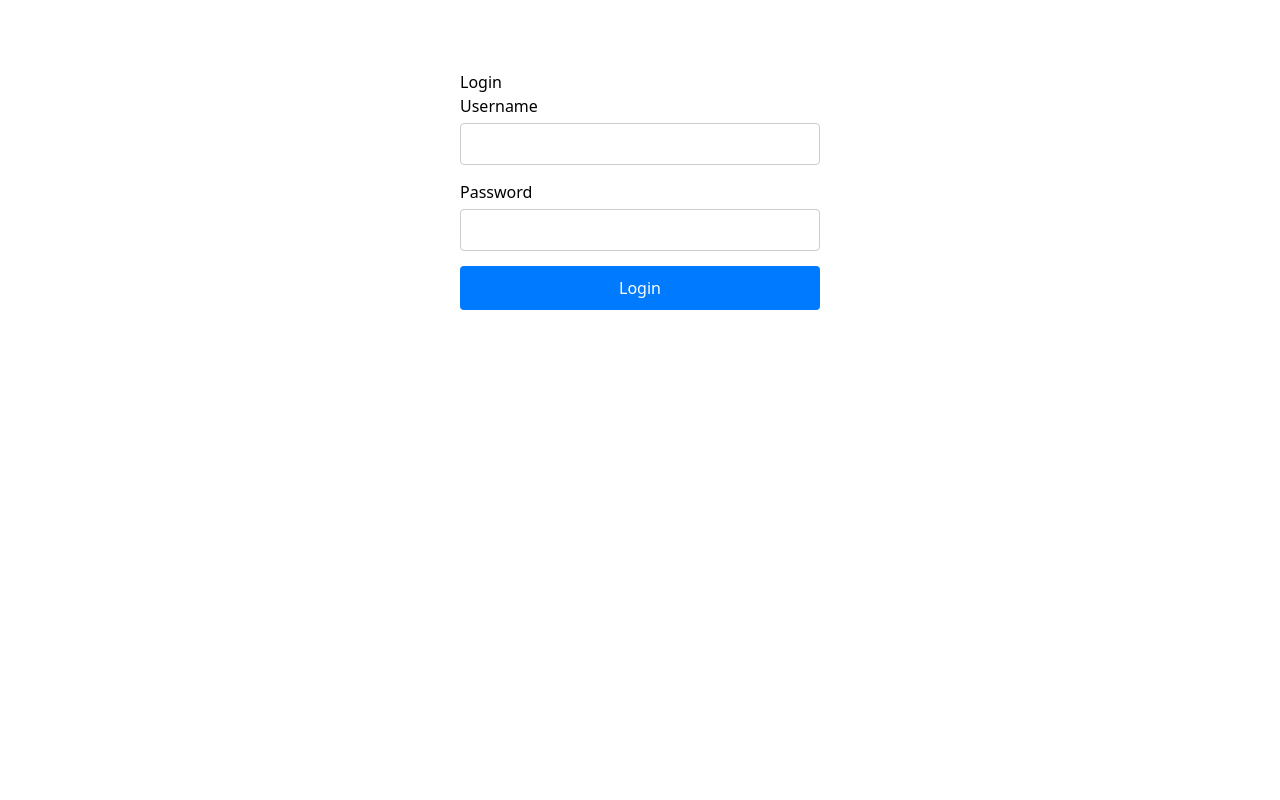
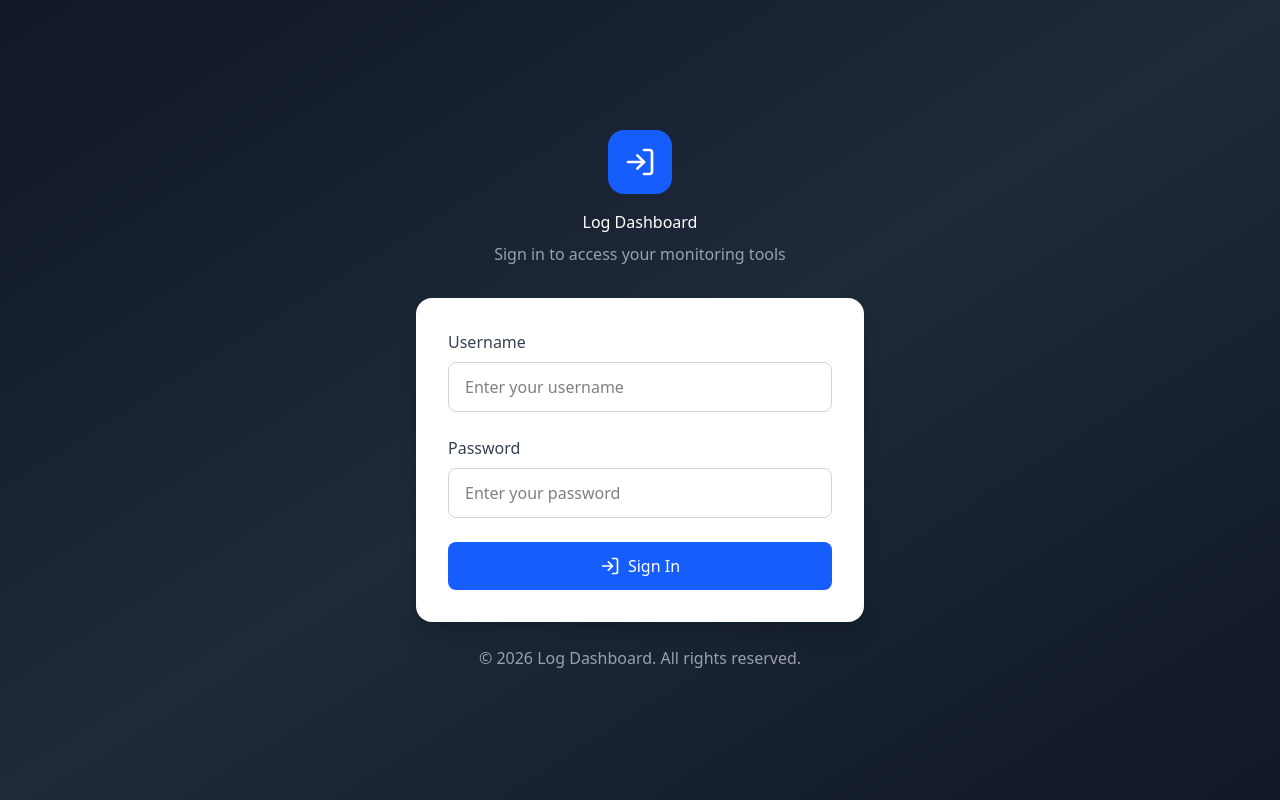
Before and after one commit to heshanthenura/lightlogger, a React app in the folder frontend/: page /login in a window 1280 px wide. Built offline with nearby package versions, Linux system fonts and the light colour scheme; the HTML template or start-up script is replaced by a standard one.

Commit message:
feat: service panel done

```diff
--- a/frontend/package.json
+++ b/frontend/package.json
@@ -11,9 +11,11 @@
   },
   "dependencies": {
     "@tailwindcss/vite": "^4.1.18",
+    "lucide-react": "^0.562.0",
     "react": "^19.2.0",
     "react-dom": "^19.2.0",
-    "react-router-dom": "^7.12.0"
+    "react-router-dom": "^7.12.0",
+    "react-toastify": "^11.0.5"
   },
   "devDependencies": {
     "@eslint/js": "^9.39.1",
--- a/frontend/src/pages/HomePage.tsx
+++ b/frontend/src/pages/HomePage.tsx
@@ -1,7 +1,64 @@
-import React from "react";
+import { LogOut } from "lucide-react";
+import React, { useState } from "react";
+import ServicePage from "./ServicePage";
 
 function HomePage() {
-  return <div>HomePage</div>;
+  var [tab, setTab] = useState("services");
+
+  return (
+    <div className="min-h-screen bg-gray-50">
+      <header className="bg-white border-b border-gray-200">
+        <div className="max-w-7xl mx-auto px-6 py-4">
+          <div className="flex items-center justify-between">
+            <div>
+              <h1 className="text-gray-900">Log Dashboard</h1>
+              <p className="text-gray-600 mt-1">
+                Monitor and analyze system logs in real-time
+              </p>
+            </div>
+            <div className="flex items-center gap-4">
+              <div className="text-right">
+                <p className="text-gray-600">Welcome back,</p>
+                <p className="text-gray-900">Admin</p>
+              </div>
+              <button className="flex items-center gap-2 px-4 py-2 border border-gray-300 rounded-lg hover:bg-gray-50 transition-colors">
+                <LogOut size={20} />
+                Logout
+              </button>
+            </div>
+          </div>
+        </div>
+      </header>
+      <div className="max-w-7xl mx-auto px-6 py-6">
+        <div className="bg-gray-100 rounded-full p-1 w-fit">
+          <div className="flex gap-1 p-1 rounded-full">
+            <button
+              onClick={() => setTab("logs")}
+              className={`px-3 py-1 rounded-full text-sm font-medium transition-colors ${
+                tab === "logs"
+                  ? "bg-white text-gray-900 shadow-sm"
+                  : "text-gray-600 hover:text-gray-900"
+              }`}
+            >
+              Logs
+            </button>
+            <button
+              onClick={() => setTab("services")}
+              className={`px-3 py-1 rounded-full text-sm font-medium transition-colors ${
+                tab === "services"
+                  ? "bg-white text-gray-900 shadow-sm"
+                  : "text-gray-600 hover:text-gray-900"
+              }`}
+            >
+              Services
+            </button>
+          </div>
+        </div>
+
+        {tab === "logs" ? <>sadas</> : <ServicePage />}
+      </div>
+    </div>
+  );
 }
 
 export default HomePage;
--- a/frontend/src/pages/LoginPage.tsx
+++ b/frontend/src/pages/LoginPage.tsx
@@ -1,5 +1,6 @@
 import React, { useState } from "react";
 import { useNavigate } from "react-router-dom";
+import { LogIn, AlertCircle } from "lucide-react";
 
 function LoginPage() {
   const [username, setUsername] = useState("");
@@ -8,23 +9,21 @@ function LoginPage() {
   const [loading, setLoading] = useState(false);
   const navigate = useNavigate();
 
-  const handleLogin = async (e: React.FormEvent) => {
+  const handleSubmit = async (e: React.FormEvent) => {
     e.preventDefault();
     setError("");
     setLoading(true);
 
     try {
-      const response = await fetch(`${import.meta.env.VITE_API_URL}/user/login`, {
+      const response = await fetch(
+        `${import.meta.env.VITE_API_URL}/user/login`,
+        {
           method: "POST",
-        headers: {
-          "Content-Type": "application/json",
+          headers: { "Content-Type": "application/json" },
+          credentials: "include",
+          body: JSON.stringify({ username, password }),
         },
-        credentials: "include",
-        body: JSON.stringify({
-          username,
-          password,
-        }),
-      });
+      );
 
       const data = await response.json();
 
@@ -34,6 +33,7 @@ function LoginPage() {
         setError(data.error || "Login failed");
       }
     } catch (err) {
+      console.error("Login error:", err);
       setError("Failed to connect to server");
     } finally {
       setLoading(false);
@@ -41,14 +41,29 @@ function LoginPage() {
   };
 
   return (
-    <div style={{ maxWidth: "400px", margin: "50px auto", padding: "20px" }}>
-      <h2>Login</h2>
-      <form onSubmit={handleLogin}>
-        <div style={{ marginBottom: "15px" }}>
-          <label
-            htmlFor="username"
-            style={{ display: "block", marginBottom: "5px" }}
-          >
+    <div className="min-h-screen bg-gradient-to-br from-gray-900 via-gray-800 to-gray-900 flex items-center justify-center p-6">
+      <div className="w-full max-w-md">
+        <div className="text-center mb-8">
+          <div className="inline-flex items-center justify-center w-16 h-16 bg-blue-600 rounded-2xl mb-4">
+            <LogIn className="text-white" size={32} />
+          </div>
+          <h1 className="text-white mb-2">Log Dashboard</h1>
+          <p className="text-gray-400">
+            Sign in to access your monitoring tools
+          </p>
+        </div>
+
+        <div className="bg-white rounded-2xl shadow-xl p-8">
+          <form onSubmit={handleSubmit} className="space-y-6">
+            {error && (
+              <div className="flex items-center gap-3 p-4 bg-red-50 border border-red-200 rounded-lg">
+                <AlertCircle className="text-red-600" size={20} />
+                <p className="text-red-600">{error}</p>
+              </div>
+            )}
+
+            <div>
+              <label htmlFor="username" className="text-gray-700 block mb-2">
                 Username
               </label>
               <input
@@ -56,22 +71,14 @@ function LoginPage() {
                 type="text"
                 value={username}
                 onChange={(e) => setUsername(e.target.value)}
+                placeholder="Enter your username"
+                className="w-full px-4 py-3 border border-gray-300 rounded-lg focus:outline-none focus:ring-2 focus:ring-blue-500 focus:border-transparent"
                 required
-            style={{
-              width: "100%",
-              padding: "8px",
-              fontSize: "16px",
-              border: "1px solid #ccc",
-              borderRadius: "4px",
-            }}
               />
             </div>
 
-        <div style={{ marginBottom: "15px" }}>
-          <label
-            htmlFor="password"
-            style={{ display: "block", marginBottom: "5px" }}
-          >
+            <div>
+              <label htmlFor="password" className="text-gray-700 block mb-2">
                 Password
               </label>
               <input
@@ -79,49 +86,27 @@ function LoginPage() {
                 type="password"
                 value={password}
                 onChange={(e) => setPassword(e.target.value)}
+                placeholder="Enter your password"
+                className="w-full px-4 py-3 border border-gray-300 rounded-lg focus:outline-none focus:ring-2 focus:ring-blue-500 focus:border-transparent"
                 required
-            style={{
-              width: "100%",
-              padding: "8px",
-              fontSize: "16px",
-              border: "1px solid #ccc",
-              borderRadius: "4px",
-            }}
               />
             </div>
-
-        {error && (
-          <div
-            style={{
-              color: "red",
-              marginBottom: "15px",
-              padding: "10px",
-              backgroundColor: "#ffebee",
-              borderRadius: "4px",
-            }}
-          >
-            {error}
-          </div>
-        )}
 
             <button
               type="submit"
               disabled={loading}
-          style={{
-            width: "100%",
-            padding: "10px",
-            fontSize: "16px",
-            backgroundColor: "#007bff",
-            color: "white",
-            border: "none",
-            borderRadius: "4px",
-            cursor: loading ? "not-allowed" : "pointer",
-            opacity: loading ? 0.6 : 1,
-          }}
+              className="w-full flex items-center justify-center gap-2 px-4 py-3 bg-blue-600 text-white rounded-lg hover:bg-blue-700 transition-colors disabled:opacity-60 disabled:cursor-not-allowed"
             >
-          {loading ? "Logging in..." : "Login"}
+              <LogIn size={20} />
+              {loading ? "Signing In..." : "Sign In"}
             </button>
           </form>
+        </div>
+
+        <p className="text-center text-gray-400 mt-6">
+          © 2026 Log Dashboard. All rights reserved.
+        </p>
+      </div>
     </div>
   );
 }
```
Also changed, not shown: frontend/src/pages/ServicePage.tsx (+197 -4 lines), 1 other file (tests, documents, lock files or other folders). Lines whose indentation alone changed are shown as unchanged.
